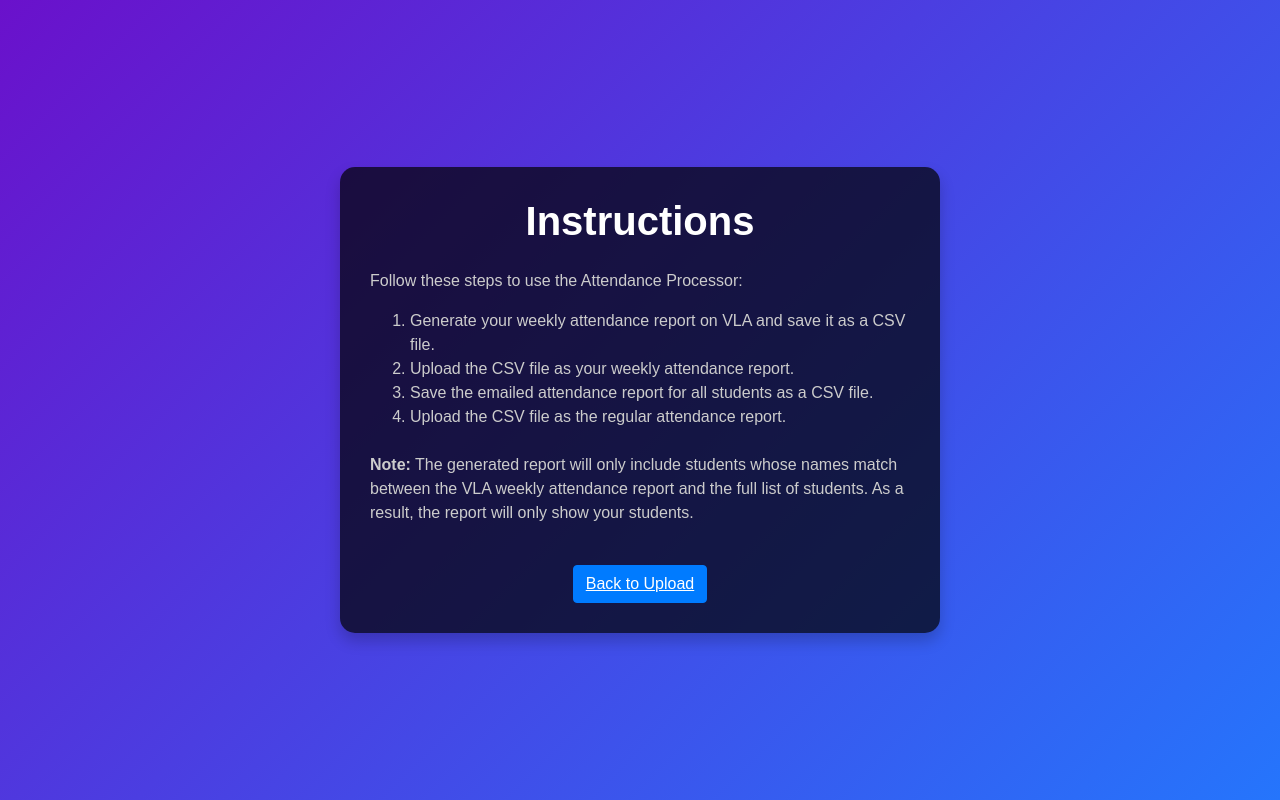
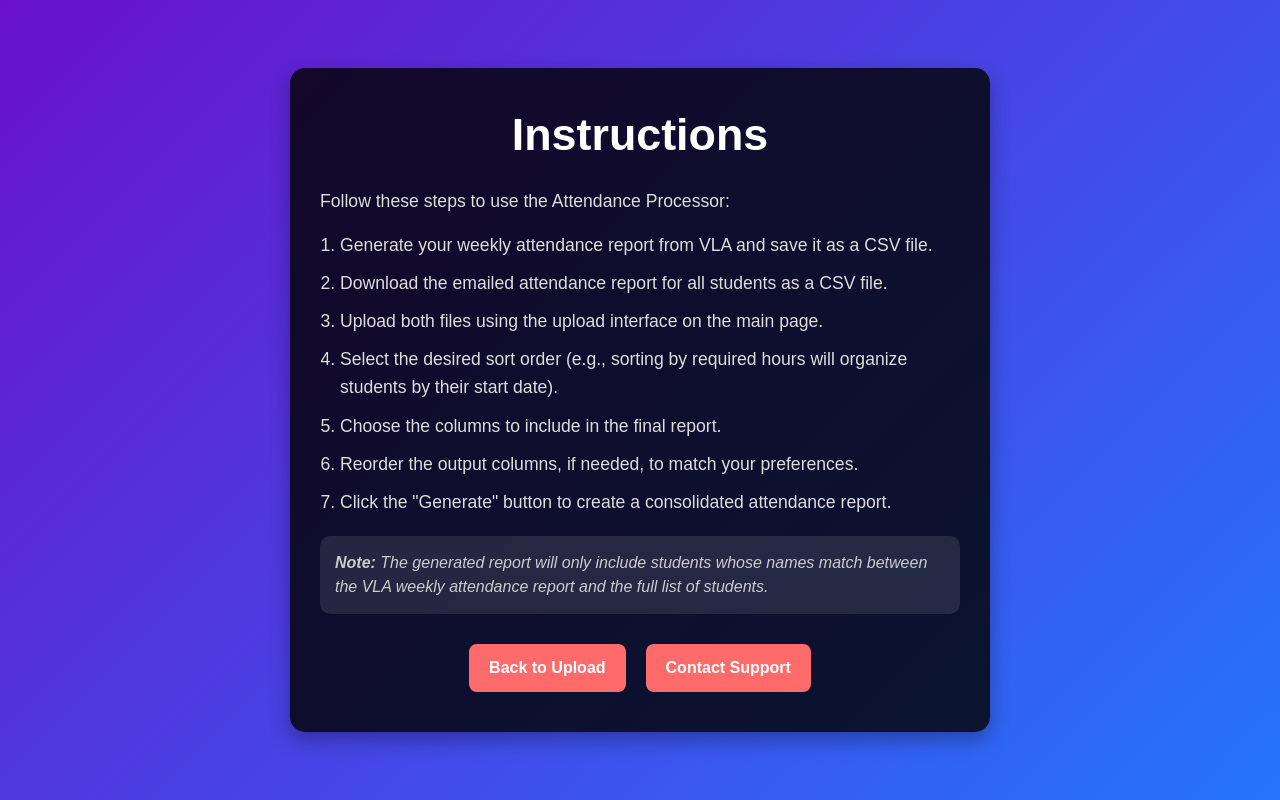
Before and after one commit to elipaulman/GOVS, a Flask app: page /instructions in a window 1280 px wide. Run offline with Flask 3, Linux system fonts and the light colour scheme; some libraries are stand-ins or nearby versions.

Commit message:
updated instructions and added contact support

```diff
--- a/templates/instructions.html
+++ b/templates/instructions.html
@@ -1,18 +1,28 @@
-<!doctype html>
+<!DOCTYPE html>
 <html lang="en">
   <head>
-    <meta charset="utf-8">
-    <meta name="viewport" content="width=device-width, initial-scale=1, shrink-to-fit=no">
+    <meta charset="utf-8" />
+    <meta
+      name="viewport"
+      content="width=device-width, initial-scale=1, shrink-to-fit=no"
+    />
     <title>Instructions - Attendance Processor</title>
     <!-- Favicon -->
-    <link rel="icon" href="{{ url_for('static', filename='favicon.ico') }}" type="image/x-icon">
+    <link
+      rel="icon"
+      href="{{ url_for('static', filename='favicon.ico') }}"
+      type="image/x-icon"
+    />
     <!-- Bootstrap CSS -->
-    <link href="https://stackpath.bootstrapcdn.com/bootstrap/4.5.2/css/bootstrap.min.css" rel="stylesheet">
+    <link
+      href="https://stackpath.bootstrapcdn.com/bootstrap/4.5.2/css/bootstrap.min.css"
+      rel="stylesheet"
+    />
     <style>
       body {
         background: linear-gradient(135deg, #6a11cb, #2575fc);
         color: #fff;
-        font-family: 'Arial', sans-serif;
+        font-family: "Arial", sans-serif;
         min-height: 100vh;
         display: flex;
         align-items: center;
@@ -20,45 +30,91 @@
         margin: 0;
       }
       .container {
-        background: rgba(0, 0, 0, 0.7);
+        background: rgba(0, 0, 0, 0.8);
         border-radius: 15px;
-        box-shadow: 0 8px 15px rgba(0, 0, 0, 0.2);
-        padding: 30px;
-        max-width: 600px;
+        box-shadow: 0 8px 20px rgba(0, 0, 0, 0.3);
+        padding: 40px 30px;
+        max-width: 700px;
         width: 100%;
+      }
+      h1 {
+        font-weight: bold;
+        font-size: 2.8rem;
+        margin-bottom: 25px;
+        color: #fff;
         text-align: center;
       }
-      h1 {
-        font-weight: 700;
-        font-size: 2.5rem;
-        margin-bottom: 20px;
+      p,
+      ol {
+        text-align: left;
+        font-size: 1.1rem;
+        color: #ddd;
+        line-height: 1.6;
+      }
+      ol {
+        padding-left: 20px;
+      }
+      ol li {
+        margin-bottom: 10px;
+      }
+      a {
+        color: #ff6b6b;
+        text-decoration: none;
+        font-weight: bold;
+      }
+      a:hover {
+        text-decoration: underline;
         color: #fff;
       }
-      p, ol {
-        text-align: left;
+      .note {
+        margin-top: 20px;
+        background: rgba(255, 255, 255, 0.1);
+        padding: 15px;
+        border-radius: 10px;
         color: #ccc;
+        font-size: 1rem;
+        font-style: italic;
       }
-      a {
+      .button-container {
+        display: flex;
+        justify-content: center;
+        gap: 20px;
+        margin-top: 30px;
+      }
+      .button {
+        background: #ff6b6b;
         color: #fff;
-        text-decoration: underline;
+        text-decoration: none;
+        padding: 12px 20px;
+        border-radius: 8px;
+        font-weight: bold;
+        transition: background-color 0.3s ease;
       }
-      a:hover {
-        color: #ff6b6b;
+      .button:hover {
+        background: #d93b3b;
       }
     </style>
   </head>
   <body>
     <div class="container">
-      <h1 class="mb-4">Instructions</h1>
+      <h1>Instructions</h1>
       <p>Follow these steps to use the Attendance Processor:</p>
       <ol>
-        <li>Generate your weekly attendance report on VLA and save it as a CSV file.</li>
-        <li>Upload the CSV file as your weekly attendance report.</li>
-        <li>Save the emailed attendance report for all students as a CSV file.</li>
-        <li>Upload the CSV file as the regular attendance report.</li>
+        <li>Generate your weekly attendance report from VLA and save it as a CSV file.</li>
+        <li>Download the emailed attendance report for all students as a CSV file.</li>
+        <li>Upload both files using the upload interface on the main page.</li>
+        <li>Select the desired sort order (e.g., sorting by required hours will organize students by their start date).</li>
+        <li>Choose the columns to include in the final report.</li>
+        <li>Reorder the output columns, if needed, to match your preferences.</li>
+        <li>Click the "Generate" button to create a consolidated attendance report.</li>
       </ol>
-      <p class="mt-4"><strong>Note:</strong> The generated report will only include students whose names match between the VLA weekly attendance report and the full list of students. As a result, the report will only show your students.</p>
-      <a href="{{ url_for('index') }}" class="btn btn-primary mt-4">Back to Upload</a>
+      <div class="note">
+        <strong>Note:</strong> The generated report will only include students whose names match between the VLA weekly attendance report and the full list of students.
+      </div>
+      <div class="button-container">
+        <a href="{{ url_for('index') }}" class="button">Back to Upload</a>
+        <a href="mailto:eli.paulman@gmail.com" class="button">Contact Support</a>
+      </div>
     </div>
     <!-- Bootstrap JS and dependencies -->
     <script src="https://code.jquery.com/jquery-3.5.1.slim.min.js"></script>
```
Also changed, not shown: templates/index.html (+91 -29 lines).
